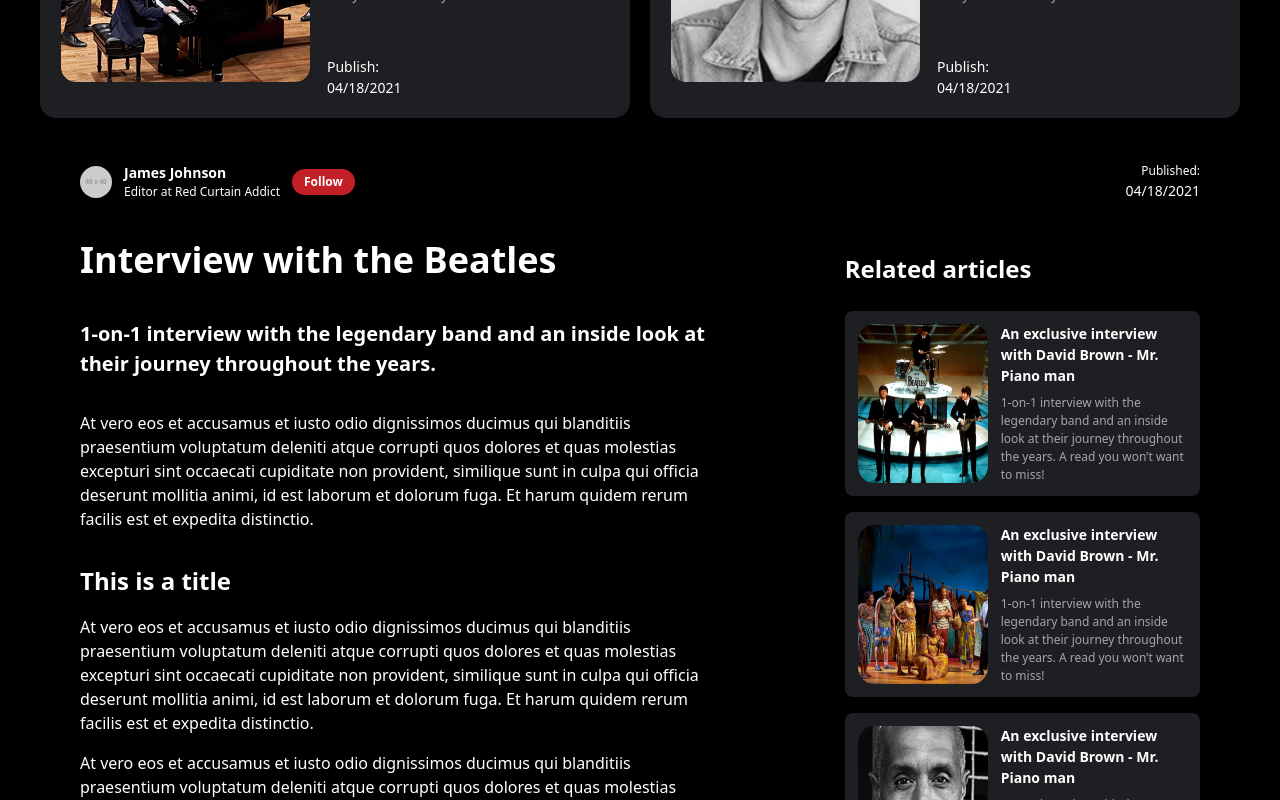
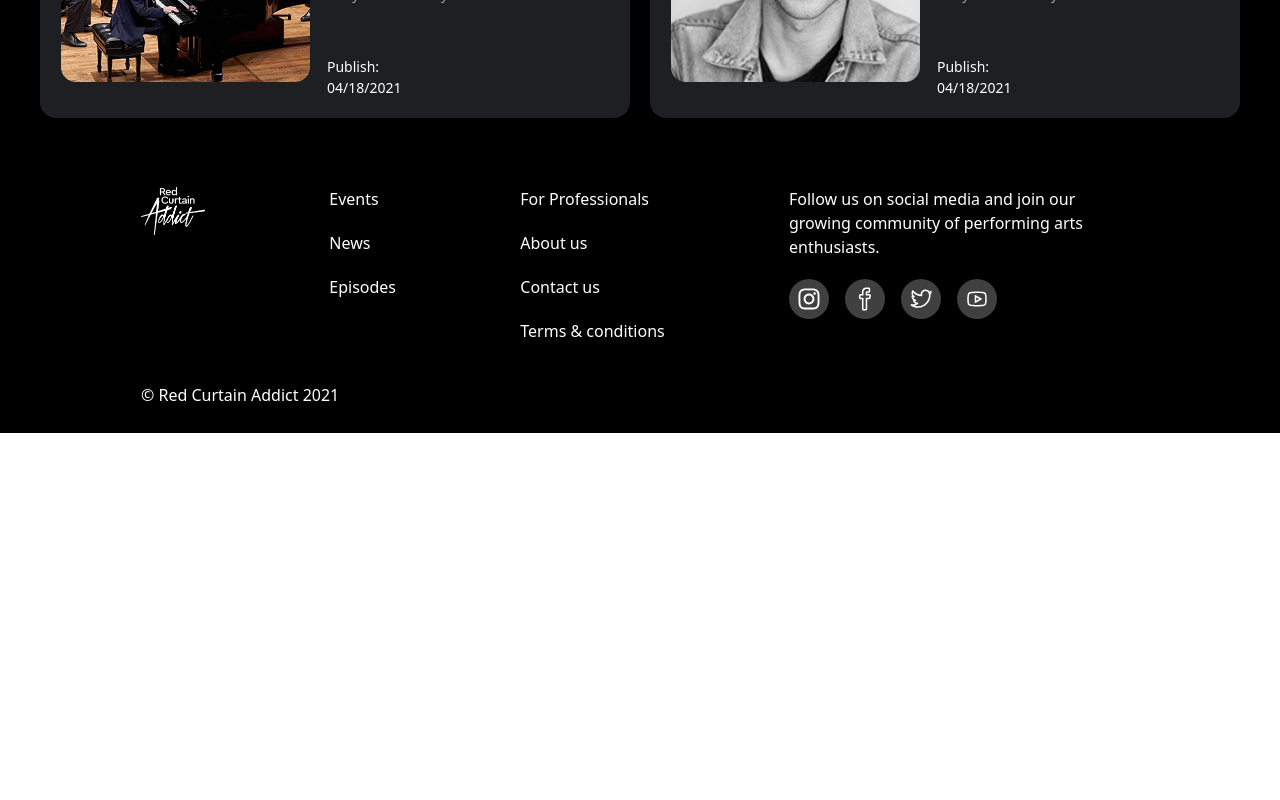
Before and after one commit to jrjrspnl/squad-react-06, a React (Vite) app in the folder Four-end-coders/: page / in a window 1280 px wide. Shown: the part 2060-2860 px from the top of the page. After the commit the page ends 2493 px from the top, so only its background shows below. Built offline with nearby package versions, Linux system fonts and the light colour scheme.

Commit message:
add routes

```diff
--- a/Four-end-coders/package.json
+++ b/Four-end-coders/package.json
@@ -13,7 +13,8 @@
     "@tailwindcss/vite": "^4.1.7",
     "react": "^19.1.0",
     "react-dom": "^19.1.0",
-    "react-icons": "^5.5.0"
+    "react-icons": "^5.5.0",
+    "react-router-dom": "^7.6.2"
   },
   "devDependencies": {
     "@eslint/js": "^9.25.0",
--- a/Four-end-coders/src/App.jsx
+++ b/Four-end-coders/src/App.jsx
@@ -1,20 +1,22 @@
 import React from "react";
-
 import Footer from "./components/Footer.jsx";
 import Hero from "./components/Hero.jsx";
 import Navbar from "./components/Navbar/Navbar.jsx";
 import ArticleComponent from "./components/article/ArticleComponent.jsx";
 import Newspage from "./components/NewsPage/NewsPage.jsx";
+import { BrowserRouter, Routes, Route } from "react-router-dom";
 
 function App() {
   return (
-    <>
+    <BrowserRouter>
       <Navbar />
       <Hero />
-      <ArticleComponent />
-      <Newspage />
+      <Routes>
+        <Route path="/" element={<ArticleComponent />} />
+        <Route path="/newspage" element={<Newspage />} />
+      </Routes>
       <Footer />
-    </>
+    </BrowserRouter>
   );
 }
 
--- a/Four-end-coders/src/components/NewsPage/NewsPage.jsx
+++ b/Four-end-coders/src/components/NewsPage/NewsPage.jsx
@@ -2,7 +2,7 @@ import React from "react";
 import Article from "./Article.jsx";
 import RelatedArticles from "./RelatedArticles.jsx";
 import ProfileCard from "./ProfileCard.jsx";
-
+import { Link } from "react-router-dom";
 export default function NewsPage() {
   return (
     <div className="bg-black text-white py-6 px-20 flex flex-col items-center">
--- a/Four-end-coders/src/components/article/ArticleComponent.jsx
+++ b/Four-end-coders/src/components/article/ArticleComponent.jsx
@@ -2,7 +2,7 @@ import { useState, useEffect } from "react";
 import { getEvents } from "../../sevices/events.service.js";
 import LeftArrow from "../../assets/icon/Group 3510.svg";
 import RightArrow from "../../assets/icon/Group 3543.svg";
-
+import { Link } from "react-router-dom";
 const checkScreen = () => {
   const width = window.innerWidth;
   const mobileWith = 640;
@@ -13,6 +13,7 @@ const mobileSize = checkScreen();
 
 // Broadway Section
 const BroadwayCard = ({ title, imageUrl, description, published }) => (
+  <Link to="/newspage">
     <div
       style={{ backgroundColor: "#1E1F22" }}
       className=" p-5 my-5 md:flex rounded-[16px] cursor-pointer hover:opacity-70"
@@ -38,6 +39,7 @@ const BroadwayCard = ({ title, imageUrl, description, published }) => (
         </div>
       </div>
     </div>
+  </Link>
 );
 
 const BroadwayComponent = ({ broadway, loadArticleHeader }) => {
@@ -70,6 +72,7 @@ const BroadwayComponent = ({ broadway, loadArticleHeader }) => {
 };
 // Musical Section
 const MusicalCard = ({ title, imageUrl, description, published }) => (
+  <Link to="/newspage">
     <div
       style={{ backgroundColor: "#1E1F22" }}
       className=" p-5 my-5 md:flex rounded-[16px] cursor-pointer hover:opacity-70 overflow-hidden"
@@ -95,7 +98,9 @@ const MusicalCard = ({ title, imageUrl, description, published }) => (
         </div>
       </div>
     </div>
+  </Link>
 );
+
 const MusicalComponent = ({ musical, loadArticleHeader }) => {
   return (
     <div className="mt-5">
@@ -126,6 +131,7 @@ const MusicalComponent = ({ musical, loadArticleHeader }) => {
 };
 // BalletSection
 const BalletCard = ({ title, imageUrl, description, published }) => (
+  <Link to="/newspage">
     <div
       style={{ backgroundColor: "#1E1F22" }}
       className=" p-5 my-5 md:flex rounded-[16px] cursor-pointer hover:opacity-70 overflow-hidden"
@@ -151,6 +157,7 @@ const BalletCard = ({ title, imageUrl, description, published }) => (
         </div>
       </div>
     </div>
+  </Link>
 );
 
 const BalletComponent = ({ ballet, loadArticleHeader }) => {
```
Also changed, not shown: 1 other file (tests, documents, lock files or other folders). Lines whose indentation alone changed are shown as unchanged.
